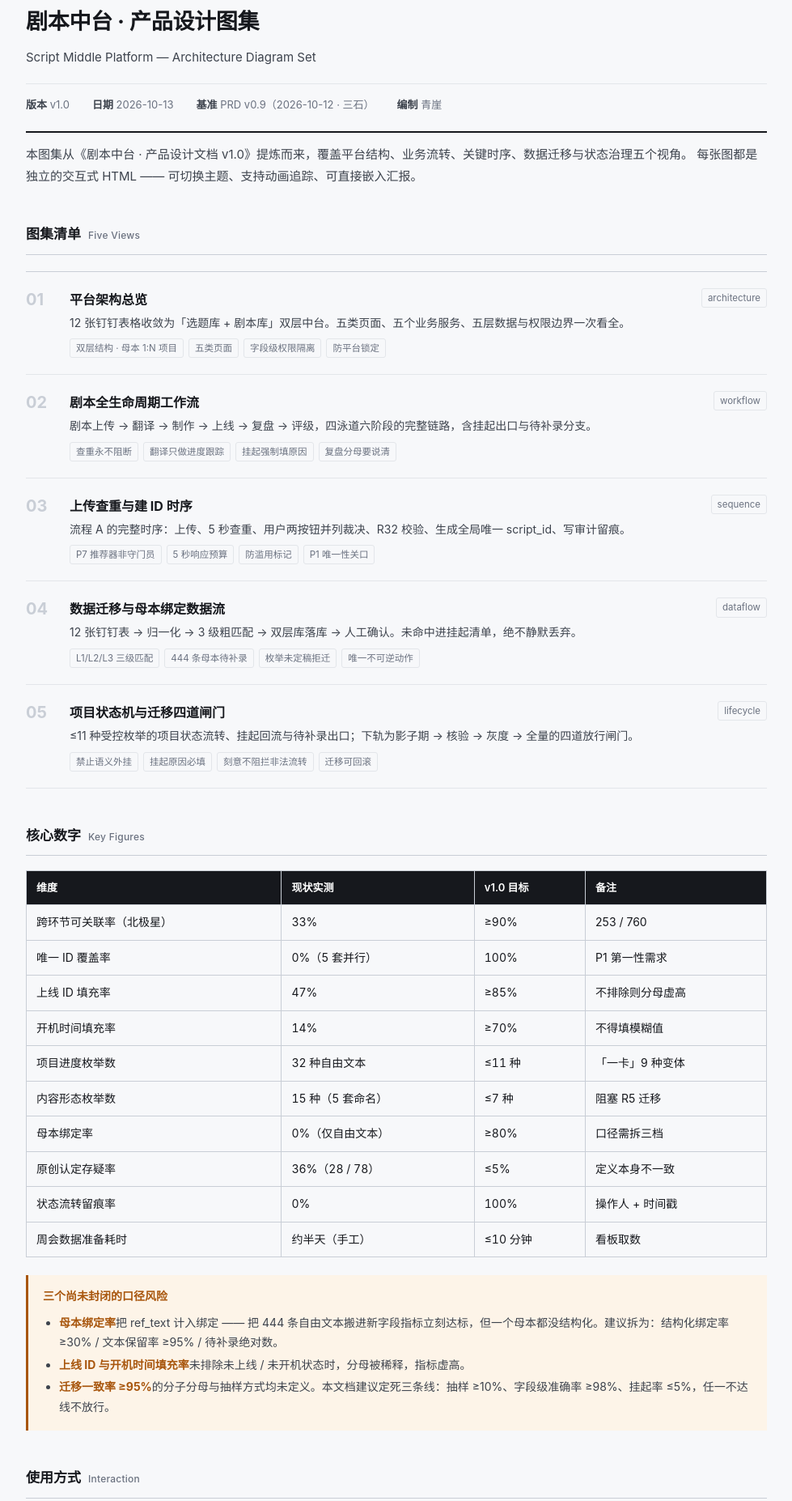
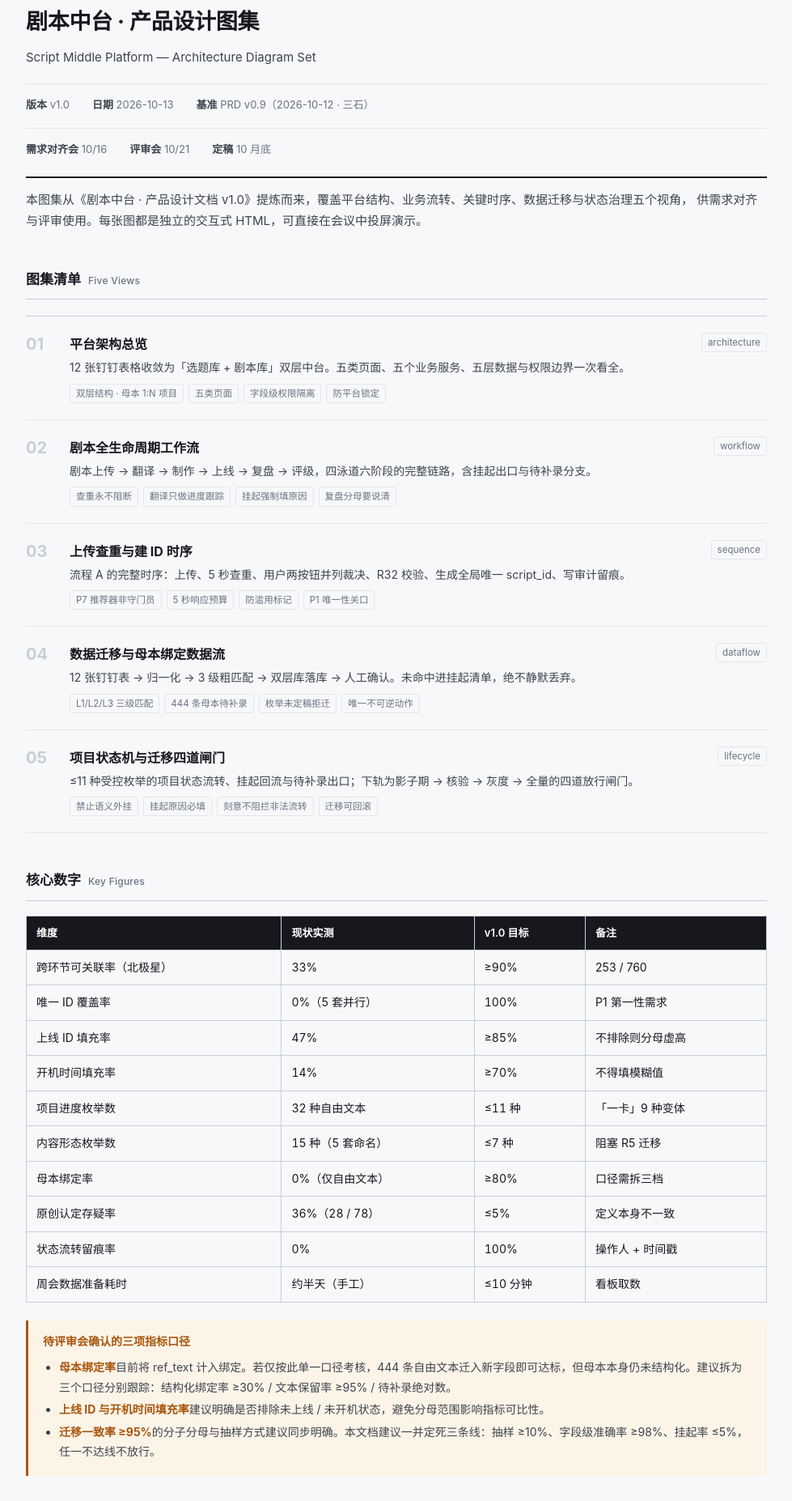
Before and after one commit to wxzdxn/zhongtai-diagrams, a plain HTML site: page index.html in a window 1280 px wide. Shown: the part 53-1907 px from the top of the page at 81% size, without its empty margins (150-1129 px from the left). Drawn offline with Linux system fonts and the light colour scheme.

Commit message:
调整:index 页改为评审汇报视角
- 元信息补会议节点(10/16 对齐会 / 10/21 评审会 / 10 月底定稿)
- 「口径风险」措辞改为评审陈述语气,避免读作挑刺
- 页脚补基准文档出处

```diff
--- a/index.html
+++ b/index.html
@@ -109,13 +109,17 @@
       <span><b>版本</b> v1.0</span>
       <span><b>日期</b> 2026-10-13</span>
       <span><b>基准</b> PRD v0.9（2026-10-12 · 三石）</span>
-      <span><b>编制</b> 青崖</span>
+    </div>
+    <div class="meta-row">
+      <span><b>需求对齐会</b> 10/16</span>
+      <span><b>评审会</b> 10/21</span>
+      <span><b>定稿</b> 10 月底</span>
     </div>
   </div>
 
   <p class="lede">
-    本图集从《剧本中台 · 产品设计文档 v1.0》提炼而来，覆盖平台结构、业务流转、关键时序、数据迁移与状态治理五个视角。
-    每张图都是独立的交互式 HTML —— 可切换主题、支持动画追踪、可直接嵌入汇报。
+    本图集从《剧本中台 · 产品设计文档 v1.0》提炼而来，覆盖平台结构、业务流转、关键时序、数据迁移与状态治理五个视角，
+    供需求对齐与评审使用。每张图都是独立的交互式 HTML，可直接在会议中投屏演示。
   </p>
 
   <h2>图集清单<span class="en">Five Views</span></h2>
@@ -220,11 +224,11 @@
   </table>
 
   <div class="note">
-    <b>三个尚未封闭的口径风险</b>
+    <b>待评审会确认的三项指标口径</b>
     <ul>
-      <li><b>母本绑定率</b>把 ref_text 计入绑定 —— 把 444 条自由文本搬进新字段指标立刻达标，但一个母本都没结构化。建议拆为：结构化绑定率 ≥30% / 文本保留率 ≥95% / 待补录绝对数。</li>
-      <li><b>上线 ID 与开机时间填充率</b>未排除未上线 / 未开机状态时，分母被稀释，指标虚高。</li>
-      <li><b>迁移一致率 ≥95%</b>的分子分母与抽样方式均未定义。本文档建议定死三条线：抽样 ≥10%、字段级准确率 ≥98%、挂起率 ≤5%，任一不达线不放行。</li>
+      <li><b>母本绑定率</b>目前将 ref_text 计入绑定。若仅按此单一口径考核，444 条自由文本迁入新字段即可达标，但母本本身仍未结构化。建议拆为三个口径分别跟踪：结构化绑定率 ≥30% / 文本保留率 ≥95% / 待补录绝对数。</li>
+      <li><b>上线 ID 与开机时间填充率</b>建议明确是否排除未上线 / 未开机状态，避免分母范围影响指标可比性。</li>
+      <li><b>迁移一致率 ≥95%</b>的分子分母与抽样方式建议同步明确。本文档建议一并定死三条线：抽样 ≥10%、字段级准确率 ≥98%、挂起率 ≤5%，任一不达线不放行。</li>
     </ul>
   </div>
 
@@ -276,7 +280,7 @@
   </table>
 
   <footer>
-    剧本中台 · 产品设计图集 v1.0 &nbsp;|&nbsp; 2026-10-13 &nbsp;|&nbsp; 由 Archify 渲染生成，每张图为自包含交互式 HTML
+    剧本中台 · 产品设计图集 v1.0 &nbsp;|&nbsp; 2026-10-13 &nbsp;|&nbsp; 基准：PRD v0.9（2026-10-12 · 三石） &nbsp;|&nbsp; 每张图为自包含交互式 HTML
   </footer>
 
 </div>
```
